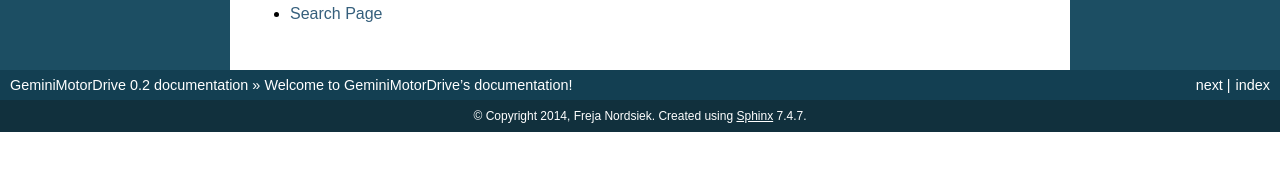
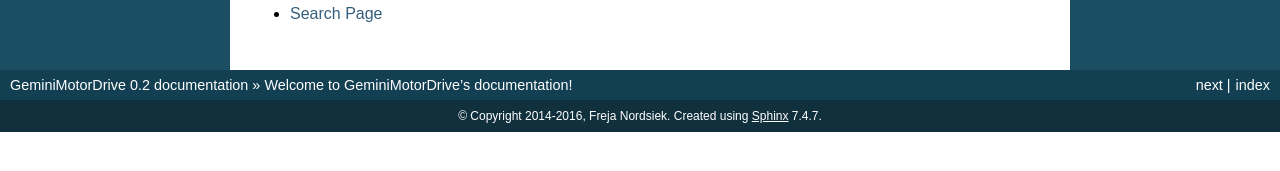
Before and after one commit to frejanordsiek/GeminiMotorDrive, a Sphinx documentation site: the page built from doc/source/index.rst, in a window 1280 px wide. Shown: the part 432-603 px from the top of the page. Built offline with Sphinx 7.4.7, drawn with Linux system fonts in a browser that asks for light colours.

Commit message:
Updated the copyright years in the documentation.

```diff
--- a/doc/source/conf.py
+++ b/doc/source/conf.py
@@ -51,7 +51,7 @@ master_doc = 'index'
 
 # General information about the project.
 project = 'GeminiMotorDrive'
-copyright = '2014, Freja Nordsiek'
+copyright = '2014-2016, Freja Nordsiek'
 
 # The version info for the project you're documenting, acts as replacement for
 # |version| and |release|, also used in various other places throughout the
```
